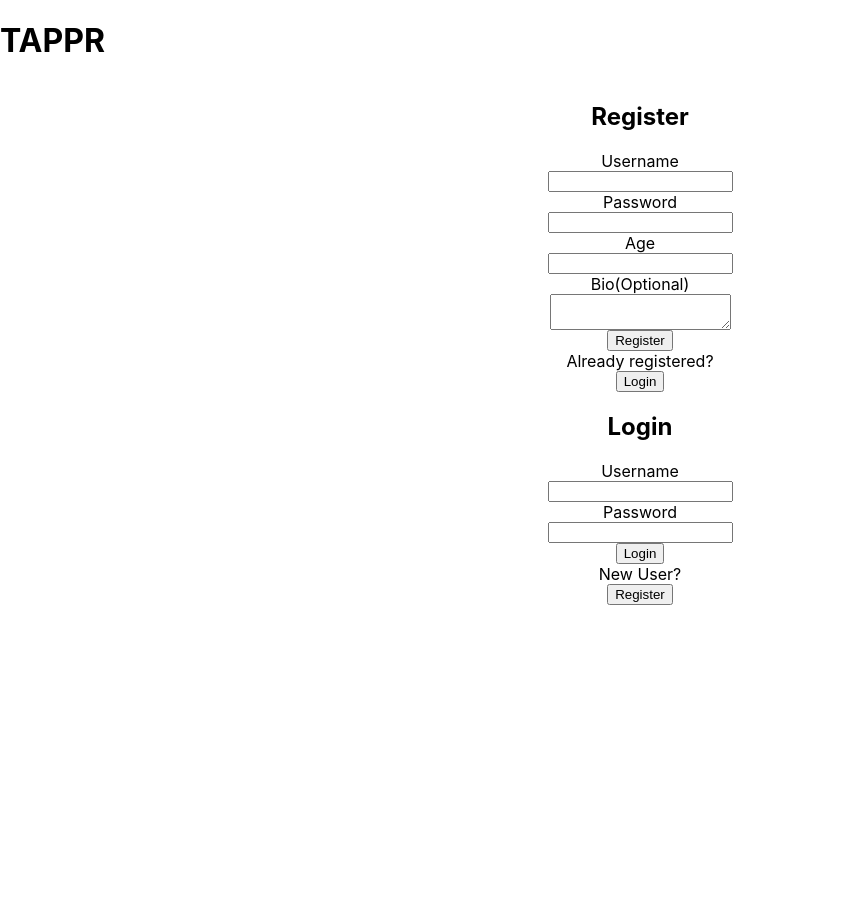
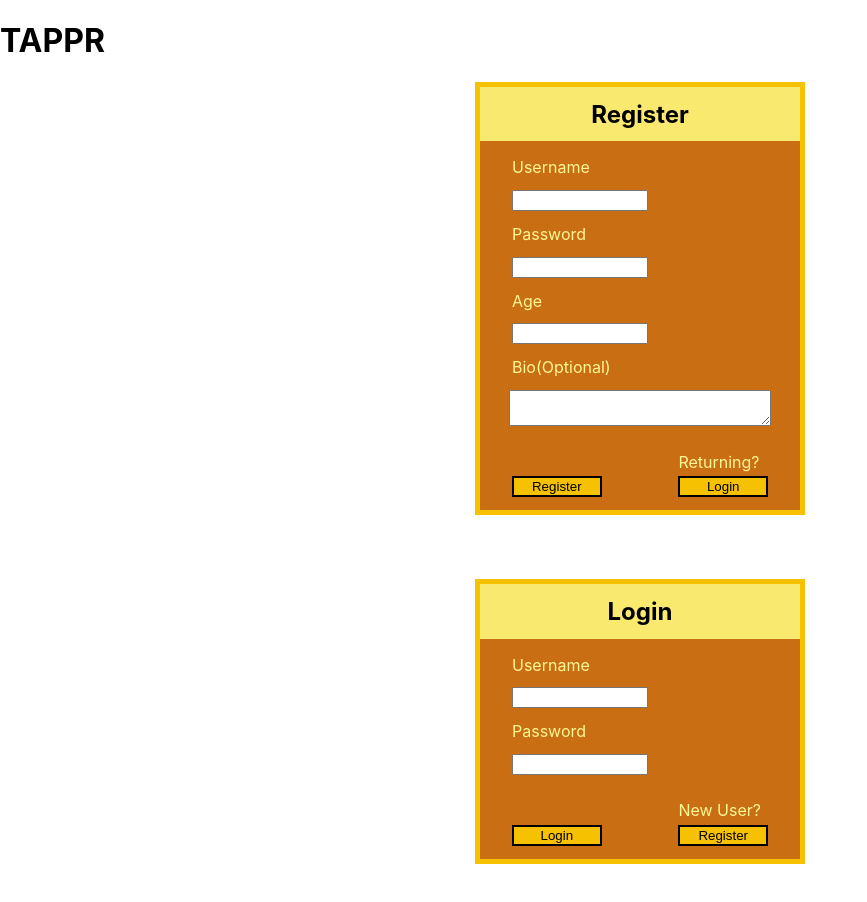
Before and after one commit to tappr-app/tappr, a React (Create React App) app in the folder tappr-fe/: page / in a window 1280 px wide. Shown: the top 902 px of the page, without its empty margins (0-867 px from the left). Before the commit the page ends 800 px from the top, so only its background shows below. Built offline with nearby package versions, Linux system fonts and the light colour scheme.

Commit message:
forms styled

```diff
--- a/tappr-fe/src/components/LoginForm.js
+++ b/tappr-fe/src/components/LoginForm.js
@@ -20,9 +20,15 @@ const LoginForm = props =>{
             <label>Password</label>
             <input type='password' name='password' ref={register({required: true, minLength: 8})}></input>
             {errors.password && 'Password Required'}
-            <button type='submit'>Login</button>
-            <label>New User?</label>
-            <button>Register</button>
+            <div className='form-btn-main'>
+            <div className='form-submit'>
+                    <button className='form-action main' type='submit'>Login</button>
+                </div>
+                <div className='route-form'>
+                    <label>New User?</label>
+                    <button className='form-action'>Register</button>
+                </div>
+            </div>
         </form>
         </FormDiv>
     )
--- a/tappr-fe/src/components/RegisterForm.js
+++ b/tappr-fe/src/components/RegisterForm.js
@@ -38,10 +38,17 @@ const RegisterForm = props =>{
             Make a birthday format? Write function to verify user age (is this an action or should I write the fn in the scope of this component?) */}
 
             <label>Bio(Optional)</label>
-            <textarea name='bio' ref={register({ maxLength: 500 })}></textarea>
-            <button type='submit'>Register</button>
-            <label>Already registered?</label>
-            <button>Login</button>
+            <textarea className='user-bio' name='bio' ref={register({ maxLength: 500 })}></textarea>
+            <div className='form-btn-main'>
+                <div className='form-submit'>
+                    <button className='form-action main' type='submit'>Register</button>
+                </div>
+                <div className='route-form'>
+                    <label>Returning?</label>
+                    <button className='form-action'>Login</button>
+                </div>
+
+            </div>
         </form>
         </FormDiv>
     )
--- a/tappr-fe/src/styles/Styled.js
+++ b/tappr-fe/src/styles/Styled.js
@@ -1,14 +1,71 @@
 import styled from 'styled-components'
 
+
 export const FormDiv = styled.div`
+    // Outer most box
     display: flex;
     flex-direction: column;
     justify-content: center;
     align-items: center;
+    border: 5px solid #F6C101;
+    margin: 0 auto;
+    width: 25%;
+    // height: 50vh;
+    margin-bottom: 5%;
+    background-color: #C96E12;
+    .form-title{
+        background-color: #FAE96F;
+        width: 100%;
+        text-align: center;
+        margin: 0 0 5% 0;
+        padding: 4% 0;
+    }
     form{
         display: flex;
         flex-direction: column;
         justify-content: center;
         align-items: center;
+        width: 80%;
+        color: #FFF897;
+        label{
+            align-self: flex-start;
+        }
+        input{
+            margin: 5% 0;
+            align-self: flex-start;
+            width: 50%;
+        }
+        .user-bio{
+            margin: 5% 5%;
+            width: 100%;
+        }
+        // outer button box
+        .form-btn-main{
+            display: flex;
+            justify-content: space-between;
+            align-items: flex-end;
+            align-content: center;
+            width: 100%;
+            margin: 5%;
+            .form-submit{
+                width: 35%;
+                .main{
+                    width: 100%;
+                }
+            }
+            .route-form{
+                display: flex;
+                flex-direction: column;
+                width: 35%;
+                label{
+                    margin-bottom: 5%;
+                    text-align: left;
+                }
+            }
+            button.form-action{
+                background-color: #F6C101;
+                border: 2px solid #000000;
+            }
+        }
     }
 `;
```
